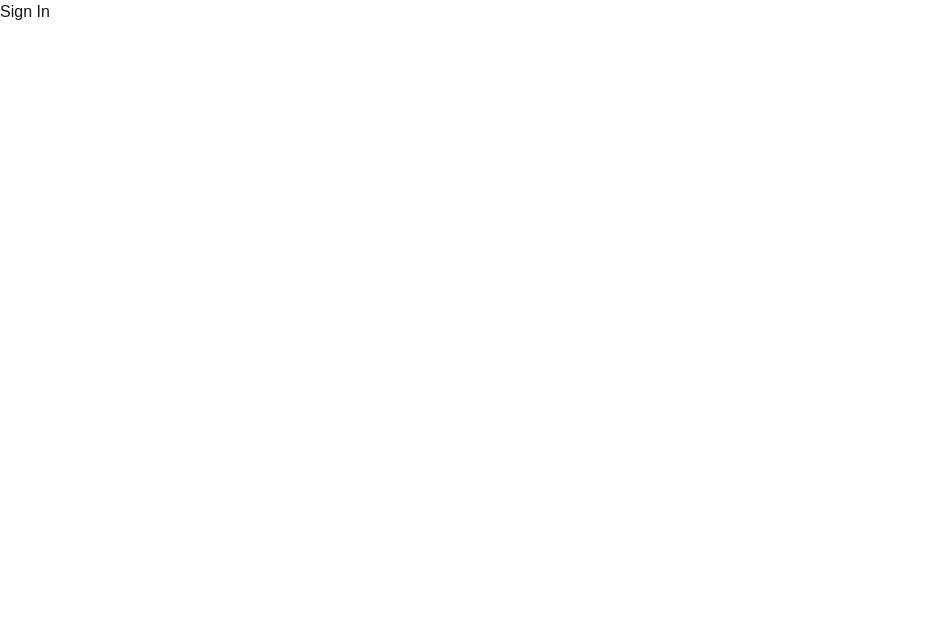
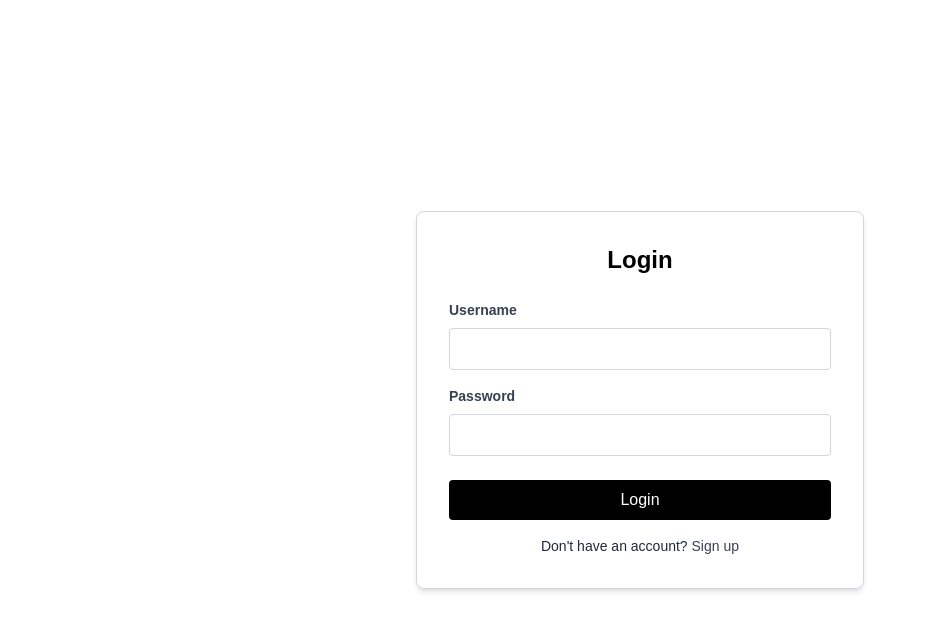
Before and after one commit to SeneshFitzroy/spiritx_compilex_01, a Next.js app: page /signin in a window 1280 px wide. Shown: the top 630 px of the page, without its empty margins (0-926 px from the left). Built offline with nearby package versions, Linux system fonts and the light colour scheme.

Commit message:
Sign in page

```diff
--- a/src/app/(authentication)/signin/page.js
+++ b/src/app/(authentication)/signin/page.js
@@ -1,7 +1,196 @@
-export default function SignInPage() {
+"use client";
+
+import { useState, useEffect } from 'react';
+import { useRouter } from 'next/navigation'; // Changed from 'next/router'
+import Link from 'next/link';
+
+export default function Login() {
+    const router = useRouter();
+
+    // Form state
+    const [formData, setFormData] = useState({
+        username: '',
+        password: ''
+    });
+
+    // Error state
+    const [errors, setErrors] = useState({
+        username: '',
+        password: '',
+        general: ''
+    });
+
+    // Touched fields tracker
+    const [touched, setTouched] = useState({
+        username: false,
+        password: false
+    });
+
+    // Mock user database - in a real app, this would be a backend call
+    const mockUsers = [
+        { username: 'user1', password: 'password123' },
+        { username: 'admin', password: 'admin123' }
+    ];
+
+    // Handle input changes
+    const handleChange = (e) => {
+        const { name, value } = e.target;
+        setFormData({
+            ...formData,
+            [name]: value
+        });
+
+        // Mark field as touched
+        setTouched({
+            ...touched,
+            [name]: true
+        });
+    };
+
+    // Validate form
+    const validateForm = () => {
+        let tempErrors = {
+            username: '',
+            password: '',
+            general: ''
+        };
+        let isValid = true;
+
+        // Username validation
+        if (!formData.username) {
+            tempErrors.username = 'Username is required';
+            isValid = false;
+        }
+
+        // Password validation
+        if (!formData.password) {
+            tempErrors.password = 'Password is required';
+            isValid = false;
+        }
+
+        setErrors(tempErrors);
+        return isValid;
+    };
+
+    // Real-time validation
+    useEffect(() => {
+        if (touched.username) {
+            if (!formData.username) {
+                setErrors(prev => ({ ...prev, username: 'Username is required' }));
+            } else {
+                setErrors(prev => ({ ...prev, username: '' }));
+            }
+        }
+
+        if (touched.password) {
+            if (!formData.password) {
+                setErrors(prev => ({ ...prev, password: 'Password is required' }));
+            } else {
+                setErrors(prev => ({ ...prev, password: '' }));
+            }
+        }
+    }, [formData, touched]);
+
+    // Handle form submission
+    const handleSubmit = (e) => {
+        e.preventDefault();
+
+        // Mark all fields as touched
+        setTouched({
+            username: true,
+            password: true
+        });
+
+        if (validateForm()) {
+            // Check if user exists and password is correct
+            const user = mockUsers.find(u => u.username === formData.username);
+
+            if (!user) {
+                setErrors(prev => ({ ...prev, general: 'Username not found' }));
+                return;
+            }
+
+            if (user.password !== formData.password) {
+                setErrors(prev => ({ ...prev, general: 'Invalid password' }));
+                return;
+            }
+
+            // Successful login
+            // In a real app, you would handle authentication tokens here
+            router.push('/dashboard');
+        }
+    };
+
     return (
-        <div>
-            <h1>Sign In</h1>
+        <div className="flex items-center justify-center min-h-screen bg-white">
+            <div className="w-full max-w-md p-8 border border-gray-300 rounded-lg shadow-md">
+                <h1 className="text-2xl font-bold text-center mb-6 text-black">Login</h1>
+
+                <form onSubmit={handleSubmit}>
+                    {/* General error message */}
+                    {errors.general && (
+                        <div className="mb-4 p-2 bg-red-50 border border-red-200 text-red-600 text-sm rounded">
+                            {errors.general}
+                        </div>
+                    )}
+
+                    {/* Username field */}
+                    <div className="mb-4">
+                        <label className="block text-gray-700 text-sm font-bold mb-2" htmlFor="username">
+                            Username
+                        </label>
+                        <input
+                            id="username"
+                            name="username"
+                            type="text"
+                            className={`w-full px-3 py-2 border ${errors.username ? 'border-red-500' : 'border-gray-300'} rounded focus:outline-none focus:border-gray-500 text-gray-800`}
+                            value={formData.username}
+                            onChange={handleChange}
+                            onBlur={() => setTouched({ ...touched, username: true })}
+                        />
+                        {errors.username && (
+                            <p className="text-red-600 text-xs mt-1">{errors.username}</p>
+                        )}
+                    </div>
+
+                    {/* Password field */}
+                    <div className="mb-6">
+                        <label className="block text-gray-700 text-sm font-bold mb-2" htmlFor="password">
+                            Password
+                        </label>
+                        <input
+                            id="password"
+                            name="password"
+                            type="password"
+                            className={`w-full px-3 py-2 border ${errors.password ? 'border-red-500' : 'border-gray-300'} rounded focus:outline-none focus:border-gray-500 text-gray-800`}
+                            value={formData.password}
+                            onChange={handleChange}
+                            onBlur={() => setTouched({ ...touched, password: true })}
+                        />
+                        {errors.password && (
+                            <p className="text-red-600 text-xs mt-1">{errors.password}</p>
+                        )}
+                    </div>
+
+                    {/* Submit button */}
+                    <div className="mb-4">
+                        <button
+                            type="submit"
+                            className="w-full bg-black text-white py-2 px-4 rounded hover:bg-gray-800 focus:outline-none focus:ring-2 focus:ring-gray-500"
+                        >
+                            Login
+                        </button>
+                    </div>
+
+                    {/* Signup link */}
+                    <div className="text-center text-sm">
+                        <span className="text-gray-800">Don't have an account?</span>{' '}
+                        <Link href="/signup" className="text-gray-700 hover:underline">
+                            Sign up
+                        </Link>
+                    </div>
+                </form>
+            </div>
         </div>
     );
 }
```
